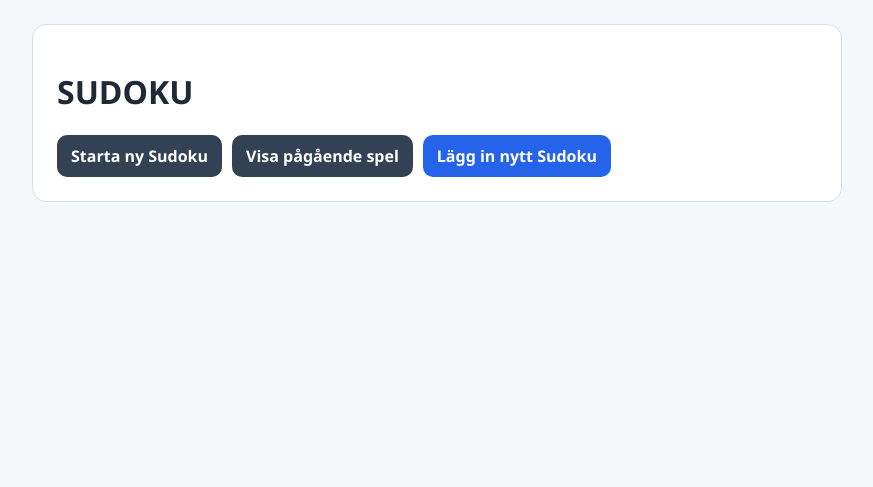
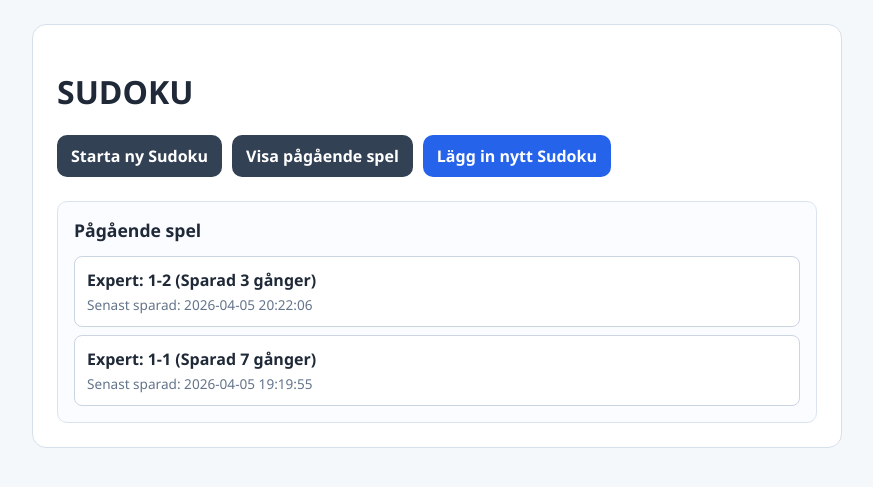
Before and after one commit to eolindgren/sudoku, a Flask app: page / in a window 1280 px wide. Shown: the top 487 px of the page, without its empty margins (203-1076 px from the left). Run offline with Flask 3, Linux system fonts and the light colour scheme; data comes from the database, SQL or seed files in the repository.

Commit message:
Add ongoing games listing to home page

```diff
--- a/app/routes.py
+++ b/app/routes.py
@@ -46,7 +46,8 @@ def _sanitize_notes_value(value: str) -> str:
 
 @bp.route("/")
 def index():
-    return render_template("index.html")
+    ongoing = list_games(current_app.config["DATABASE_PATH"], game_type="ongoing")
+    return render_template("index.html", ongoing_games=ongoing)
 
 
 @bp.route("/builder")
--- a/app/templates/index.html
+++ b/app/templates/index.html
@@ -39,6 +39,49 @@
     .btn.secondary {
       background: #334155;
     }
+    .ongoing-section {
+      margin-top: 24px;
+      padding: 16px;
+      border: 1px solid #dbe4ee;
+      border-radius: 10px;
+      background: #fafcff;
+    }
+    .ongoing-section h2 {
+      margin-top: 0;
+      font-size: 1.1rem;
+      color: #1f2937;
+    }
+    .ongoing-list {
+      display: flex;
+      flex-direction: column;
+      gap: 8px;
+    }
+    .ongoing-item {
+      padding: 12px;
+      border: 1px solid #cbd5e1;
+      border-radius: 8px;
+      background: #fff;
+      cursor: pointer;
+      text-decoration: none;
+      color: #1f2937;
+      transition: background 0.2s;
+    }
+    .ongoing-item:hover {
+      background: #e0e7ff;
+      border-color: #2563eb;
+    }
+    .ongoing-title {
+      font-weight: 600;
+      margin-bottom: 4px;
+    }
+    .ongoing-meta {
+      font-size: 0.85rem;
+      color: #64748b;
+    }
+    .empty-ongoing {
+      color: #64748b;
+      font-size: 0.95rem;
+    }
   </style>
 </head>
 <body>
@@ -49,6 +92,20 @@
       <a class="btn secondary" href="{{ url_for('main.ongoing_games') }}">Visa pågående spel</a>
       <a class="btn" href="{{ url_for('main.builder') }}">Lägg in nytt Sudoku</a>
     </div>
+
+    {% if ongoing_games %}
+      <div class="ongoing-section">
+        <h2>Pågående spel</h2>
+        <div class="ongoing-list">
+          {% for game in ongoing_games %}
+            <a class="ongoing-item" href="{{ url_for('main.builder', game_id=game.id) }}">
+              <div class="ongoing-title">{{ game.difficulty|capitalize }}: {{ game.title }}</div>
+              <div class="ongoing-meta">Senast sparad: {{ game.updated_at }}</div>
+            </a>
+          {% endfor %}
+        </div>
+      </div>
+    {% endif %}
   </main>
 </body>
 </html>
```
